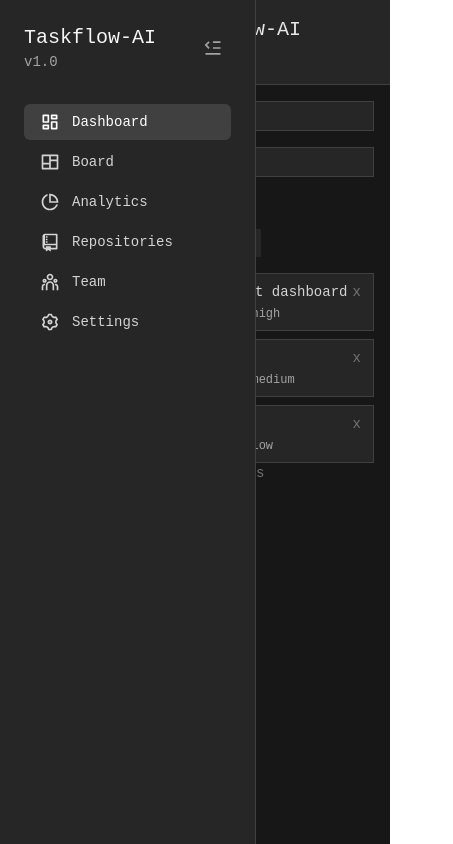
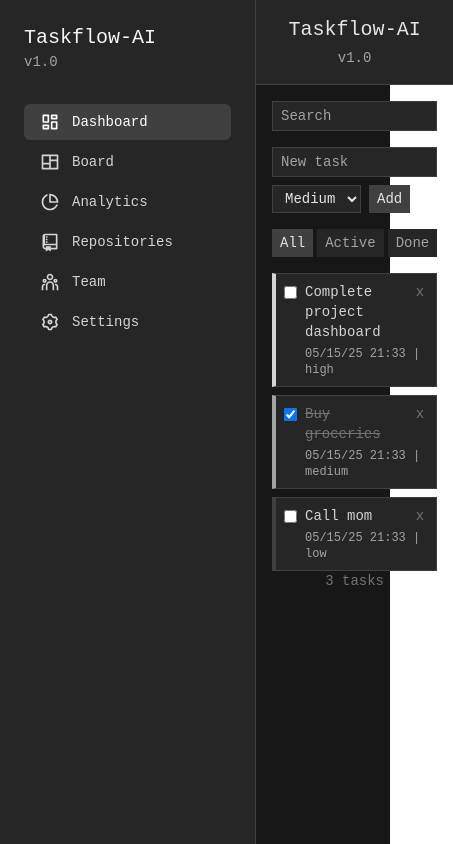
Before and after one commit to TM1988/Taskflow-AI, a Next.js app: page / in a window 390 px wide. Shown: the whole page, 453 px wide, since content can reach past the window. Built offline with nearby package versions, Linux system fonts and the light colour scheme.

Commit message:
Remove sidebar collapse functionality

```diff
--- a/components/ClientLayout.tsx
+++ b/components/ClientLayout.tsx
@@ -11,7 +11,7 @@ export default function ClientLayout({ children }: { children: React.ReactNode }
       <div className="min-h-screen bg-gray-50 dark:bg-gray-900">
         <div className="flex">
           <Sidebar />
-          <main className="flex-1 ml-20 lg:ml-64 transition-all duration-300">
+          <main className="flex-1 ml-64 transition-all duration-300">
             {children}
           </main>
         </div>
--- a/components/Sidebar.tsx
+++ b/components/Sidebar.tsx
@@ -1,11 +1,8 @@
 'use client'
 
-import { useState } from 'react'
 import Link from 'next/link'
 import { usePathname } from 'next/navigation'
 import {
-  RiMenuFoldLine,
-  RiMenuUnfoldLine,
   RiDashboardLine,
   RiLayoutMasonryLine,
   RiPieChartLine,
@@ -25,28 +22,17 @@ const navigation = [
 
 export default function Sidebar() {
   const pathname = usePathname()
-  const [isCollapsed, setIsCollapsed] = useState(false)
 
   return (
-    <aside className={`${isCollapsed ? 'w-20' : 'w-64'} h-screen fixed left-0 top-0 bg-white dark:bg-gray-800 border-r border-gray-200 dark:border-gray-700 transition-all duration-300 z-50`}>
+    <aside className="w-64 h-screen fixed left-0 top-0 bg-white dark:bg-gray-800 border-r border-gray-200 dark:border-gray-700 z-50">
       <div className="p-6">
-        <div className="flex items-center justify-between mb-8">
-          {!isCollapsed && (
-            <div>
+        <div className="mb-8">
           <h1 className="text-xl font-mono text-gray-900 dark:text-gray-100">
             Taskflow-AI
           </h1>
           <p className="text-sm text-gray-500 dark:text-gray-400">
             v1.0
           </p>
-            </div>
-          )}
-          <button
-            onClick={() => setIsCollapsed(!isCollapsed)}
-            className="p-2 rounded-md text-gray-500 dark:text-gray-400 hover:bg-gray-100 dark:hover:bg-gray-700"
-          >
-            {isCollapsed ? <RiMenuUnfoldLine size={20} /> : <RiMenuFoldLine size={20} />}
-          </button>
         </div>
 
         <nav className="space-y-1">
@@ -58,17 +44,15 @@ export default function Sidebar() {
                 key={item.href}
                 href={item.href}
                 className={`
-                  flex items-center px-4 py-2 rounded-md text-sm font-medium transition-colors
+                  flex items-center px-4 py-2 rounded-md text-sm font-medium transition-colors gap-3
                   ${isActive
                     ? 'bg-gray-100 dark:bg-gray-700 text-gray-900 dark:text-white'
                     : 'text-gray-600 dark:text-gray-300 hover:bg-gray-50 dark:hover:bg-gray-700 hover:text-gray-900 dark:hover:text-white'
                   }
-                  ${isCollapsed ? 'justify-center' : 'gap-3'}
                 `}
-                title={isCollapsed ? item.name : ''}
               >
                 <Icon className="flex-shrink-0" size={20} />
-                {!isCollapsed && <span>{item.name}</span>}
+                <span>{item.name}</span>
               </Link>
             )
           })}
```
Lines whose indentation alone changed are shown as unchanged.
